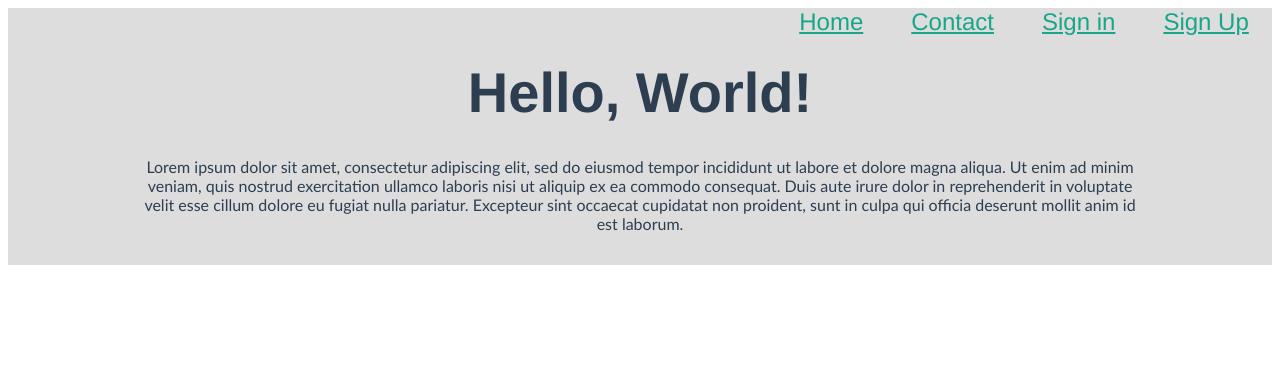
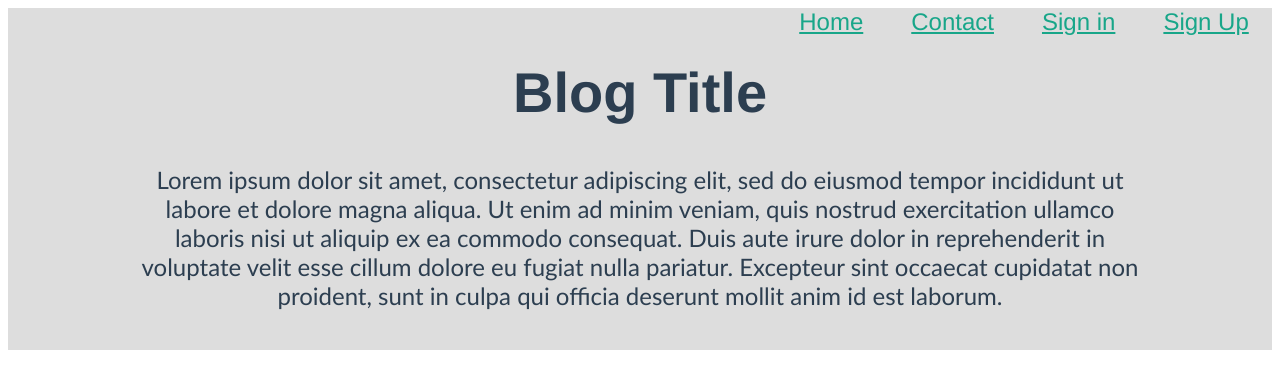
Before and after one commit to jwosborn/Vue-Playground, a Vue app: page / in a window 1280 px wide. Shown: the top 388 px of the page. Built offline with nearby package versions, Linux system fonts and the light colour scheme.

Commit message:
initial header commit

```diff
--- a/src/App.vue
+++ b/src/App.vue
@@ -1,7 +1,7 @@
 <template>
   <div id="app">
     <Nav/>
-    <Title msg="Hello, World!" />
+    <Title msg="Blog Title" />
     <Post />
   </div>
 </template>
--- a/src/components/Post.vue
+++ b/src/components/Post.vue
@@ -25,5 +25,7 @@ export default {
     }
     p {
         font-family: 'Gill Sans', 'Gill Sans MT', Calibri, 'Trebuchet MS', sans-serif;
+        font-size: 1.5em;
     }
+
 </style>
```
